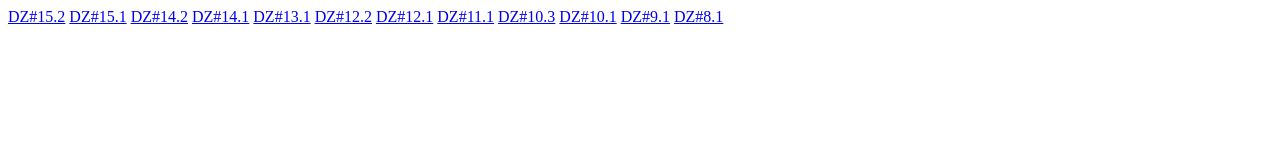
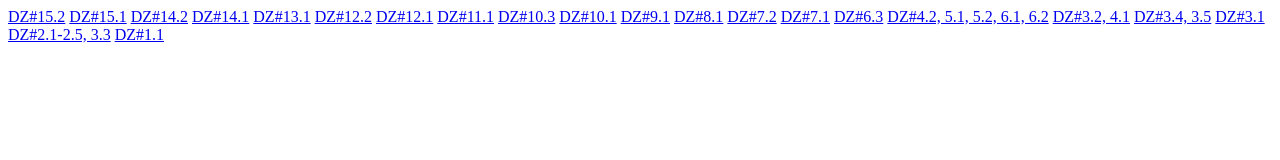
Before and after one commit to OlgaShtante/DZ_tasks, a plain HTML site: page public/index.html in a window 1280 px wide. Drawn offline with Linux system fonts and the light colour scheme.

Commit message:
Update main file index.html with all homeworks

```diff
--- a/public/index.html
+++ b/public/index.html
@@ -67,5 +67,22 @@
       href="https://stackblitz.com/github/OlgaShtante/DZ_tasks/tree/master/8.1"
       >DZ#8.1</a
     >
+    <a target="_blank" href="https://codepen.io/Olshta/pen/yWvwrj">DZ#7.2</a>
+    <a target="_blank" href="https://codepen.io/Olshta/pen/NVymWw">DZ#7.1</a>
+    <a target="_blank" href="https://codepen.io/Olshta/pen/Xweeqx">DZ#6.3</a>
+    <a target="_blank" href="https://codepen.io/Olshta/pen/QRMdYe"
+      >DZ#4.2, 5.1, 5.2, 6.1, 6.2</a
+    >
+    <a target="_blank" href="https://codepen.io/Olshta/pen/WBRwZq"
+      >DZ#3.2, 4.1</a
+    >
+    <a target="_blank" href="https://codepen.io/Olshta/pen/MdyxZM"
+      >DZ#3.4, 3.5</a
+    >
+    <a target="_blank" href="https://codepen.io/Olshta/pen/xNVmWX">DZ#3.1</a>
+    <a target="_blank" href="https://codepen.io/Olshta/pen/ZNzKRL"
+      >DZ#2.1-2.5, 3.3</a
+    >
+    <a target="_blank" href="https://codepen.io/Olshta/pen/rgBmJy">DZ#1.1</a>
   </body>
 </html>
```
